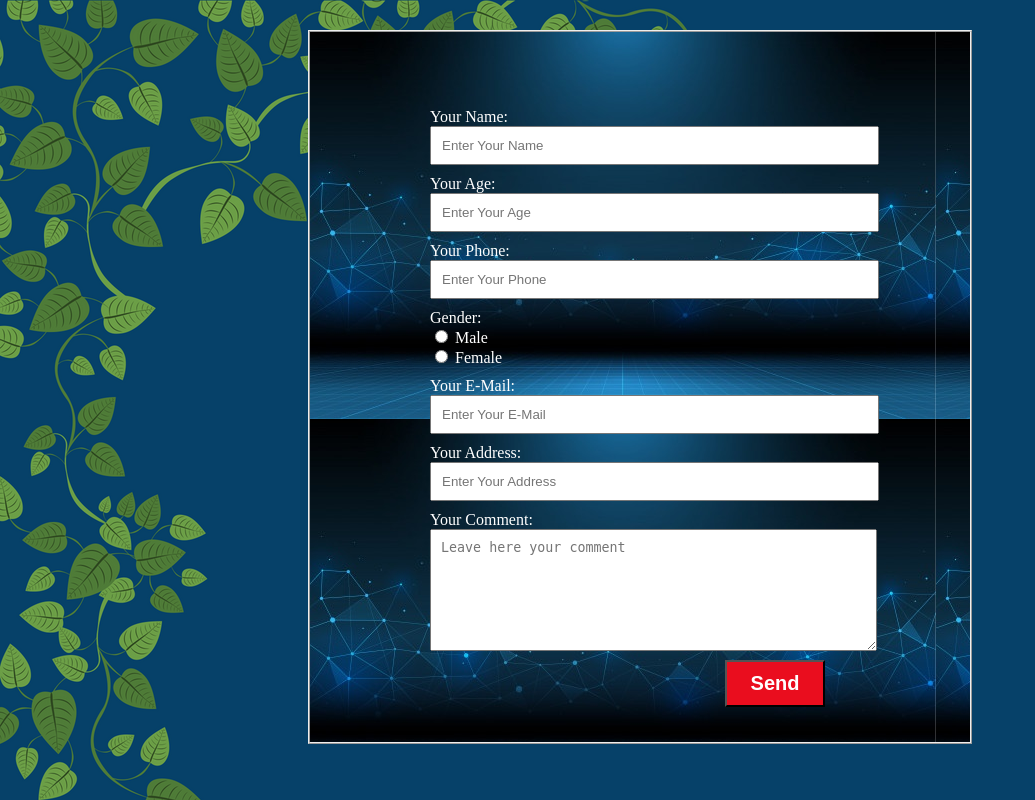
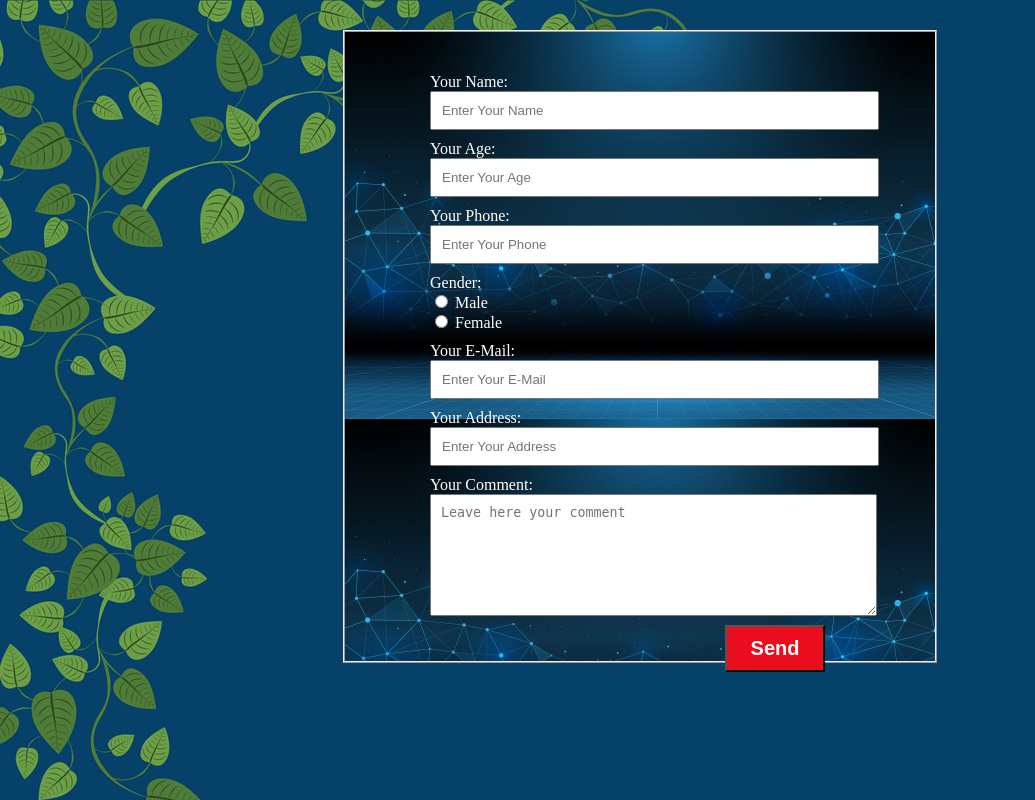
Before and after one commit to ahmedhosny0/TheProgrammer.com, a PHP site: page /Tech_Website/comment/ in a window 1280 px wide. Shown: the whole page, without its empty margins (0-1035 px from the left). Run offline with PHP 8.4, Linux system fonts and the light colour scheme.

Commit message:
Update form.css

```diff
--- a/css/form.css
+++ b/css/form.css
@@ -5,10 +5,10 @@ background-image: url(https://raw.githack.com/ahmedhosny0/TheProgrammer.com/mast
 #for{
     border: ridge 2px;
     width:550px;
-    height:600px;
+    height:100%;
     margin: 30px auto;
     background-image: url(https://raw.githack.com/ahmedhosny0/TheProgrammer.com/master/img/tech.jpg);
-    padding: 55px;
+    padding: 20px;
     color:white;
 }
 #btn-submit{
```
